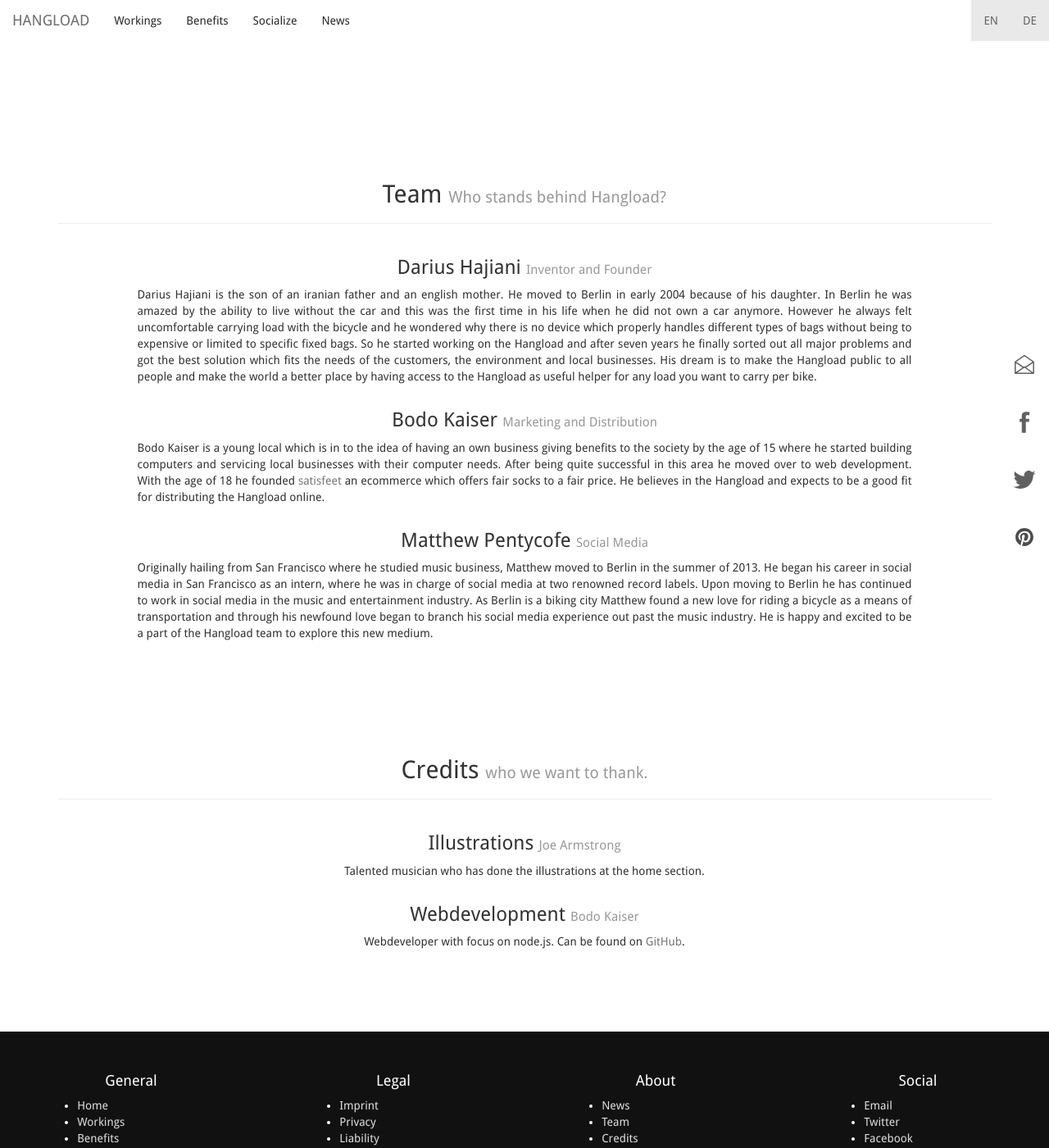
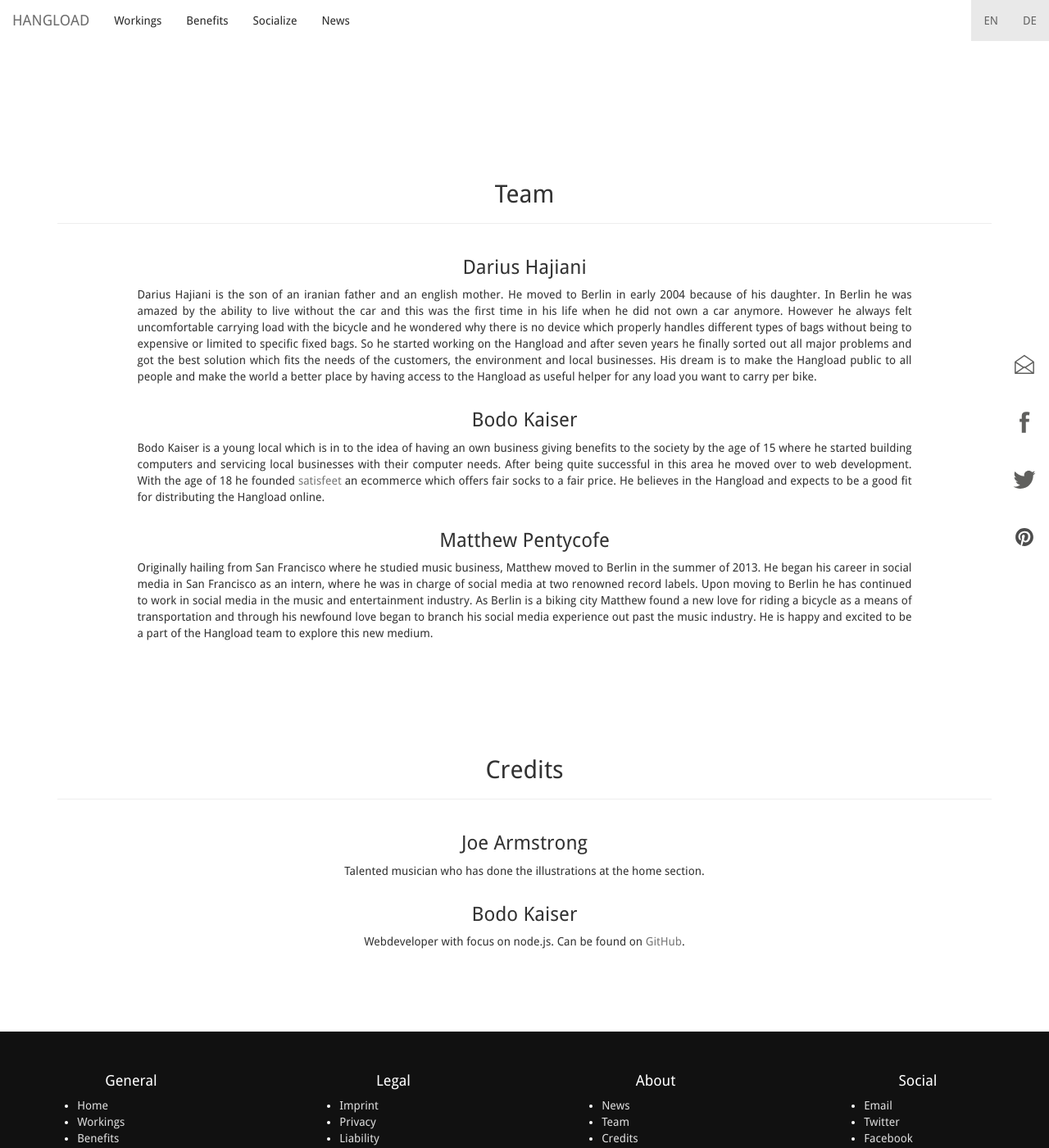
Before and after one commit to bodokaiser/hangload.com, a Jekyll site: the page built from about.html, in a window 1280 px wide and 1400 px high. Shown: the whole window at 82% size. Built offline with Jekyll 4.4.1, drawn with Linux system fonts in a browser that asks for light colours; nearby versions of some CDN libraries; library files that are not in the unit come from our copies; Markdown is read by kramdown in place of the engine named in the settings.

Commit message:
improved html markup semantics

```diff
--- a/about.html
+++ b/about.html
@@ -7,23 +7,13 @@ prefix: ..
   <div class="row">
     <div class="col-xs-12">
       <div class="page-header">
-        <h2 class="text-center">
-          Team
-          <small>
-            Who stands behind Hangload?
-          </small>
-        </h2>
+        <h2 class="text-center">Team</h2>
       </div>
     </div>
   </div>
   <div class="row">
     <div class="col-xs-10 col-xs-offset-1">
-      <h3 class="text-center">
-        Darius Hajiani
-        <small>
-          Inventor and Founder
-        </small>
-      </h3>
+      <h3 class="text-center">Darius Hajiani</h3>
       <p class="text-justify">
         Darius Hajiani is the son of an iranian father and an english mother.
         He moved to Berlin in early 2004 because of his daughter. In Berlin he
@@ -43,12 +33,7 @@ prefix: ..
   </div>
   <div class="row">
     <div class="col-xs-10 col-xs-offset-1">
-      <h3 class="text-center">
-        Bodo Kaiser
-        <small>
-          Marketing and Distribution
-        </small>
-      </h3>
+      <h3 class="text-center">Bodo Kaiser</h3>
       <p class="text-justify">
         Bodo Kaiser is a young local which is in to the idea of having an own
         business giving benefits to the society by the age of 15 where he
@@ -63,12 +48,7 @@ prefix: ..
   </div>
   <div class="row">
     <div class="col-xs-10 col-xs-offset-1">
-      <h3 class="text-center">
-        Matthew Pentycofe
-        <small>
-          Social Media
-        </small>
-      </h3>
+      <h3 class="text-center">Matthew Pentycofe</h3>
       <p class="text-justify">
         Originally hailing from San Francisco where he studied music business,
         Matthew moved to Berlin in the summer of 2013. He began his career in
@@ -88,34 +68,19 @@ prefix: ..
   <div class="row">
     <div class="col-xs-12">
       <div class="page-header">
-        <h2 class="text-center">
-          Credits
-          <small>
-            who we want to thank.
-          </small>
-        </h2>
+        <h2 class="text-center">Credits</h2>
       </div>
     </div>
   </div>
   <div class="row">
     <div class="col-xs-10 col-xs-offset-1">
-      <h3 class="text-center">
-        Illustrations
-        <small>
-          Joe Armstrong
-        </small>
-      </h3>
+      <h3 class="text-center">Joe Armstrong</h3>
       <p class="text-center">
         Talented musician who has done the illustrations at the home section.
       </p>
     </div>
     <div class="col-xs-10 col-xs-offset-1">
-      <h3 class="text-center">
-        Webdevelopment
-        <small>
-          Bodo Kaiser
-        </small>
-      </h3>
+      <h3 class="text-center">Bodo Kaiser</h3>
       <p class="text-center">
         Webdeveloper with focus on node.js. Can be found on
         <a href="//github.com/bodokaiser">GitHub</a>.
```
Also changed, not shown: de/index.html (+20 -44 lines), index.html (+12 -36 lines), legal.html (+10 -41 lines), news.html (+4 -16 lines).
